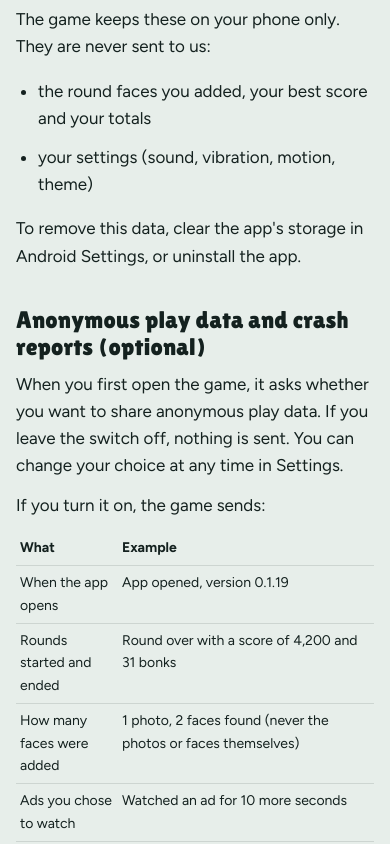
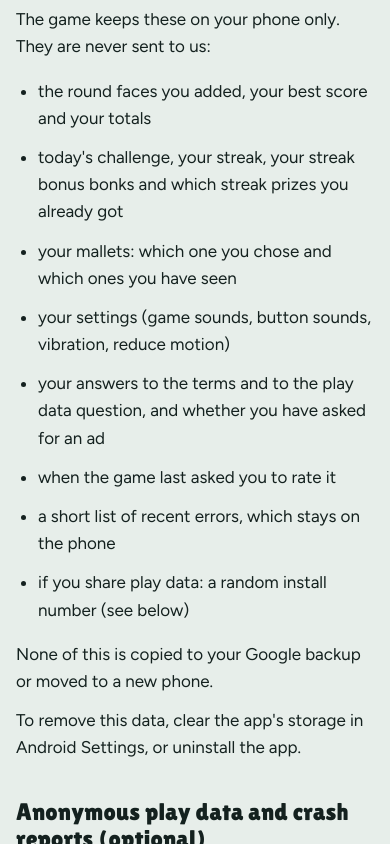
Before and after one commit to JulianBroudy/broudy-labs-site, a plain HTML site: page whackayou/privacy/index.html in a window 390 px wide. Shown: the part 1156-2000 px from the top of the page. Drawn offline with Linux system fonts and the light colour scheme.

Commit message:
Whack-a-You privacy: the on-phone list matches the game (streak bonus, prizes, mallets, settings, rating ask, no backup) (#6)
Co-authored-by: Claude Opus 5.5 <noreply@anthropic.com>

```diff
--- a/whackayou/privacy/index.html
+++ b/whackayou/privacy/index.html
@@ -18,7 +18,7 @@
 </div></header>
 <div class="wrap"><main class="doc">
 <h1>Whack-a-You privacy policy</h1>
-<p class="meta">Last updated: 17 November 2026</p>
+<p class="meta">Last updated: 25 November 2026</p>
 
 <p>Whack-a-You is a cartoon game for Android: faces pop out of holes and you bonk them. This page explains what data the game uses, and your choices. In short: the photos you add never leave your phone, there is no account, no forced ads, and anonymous play data is sent only if you say yes.</p>
 
@@ -35,8 +35,15 @@
 <p>The game keeps these on your phone only. They are never sent to us:</p>
 <ul>
   <li>the round faces you added, your best score and your totals</li>
-  <li>your settings (sound, vibration, motion, theme)</li>
+  <li>today's challenge, your streak, your streak bonus bonks and which streak prizes you already got</li>
+  <li>your mallets: which one you chose and which ones you have seen</li>
+  <li>your settings (game sounds, button sounds, vibration, reduce motion)</li>
+  <li>your answers to the terms and to the play data question, and whether you have asked for an ad</li>
+  <li>when the game last asked you to rate it</li>
+  <li>a short list of recent errors, which stays on the phone</li>
+  <li>if you share play data: a random install number (see below)</li>
 </ul>
+<p>None of this is copied to your Google backup or moved to a new phone.</p>
 <p>To remove this data, clear the app's storage in Android Settings, or uninstall the app.</p>
 
 <h2>Anonymous play data and crash reports (optional)</h2>
```
